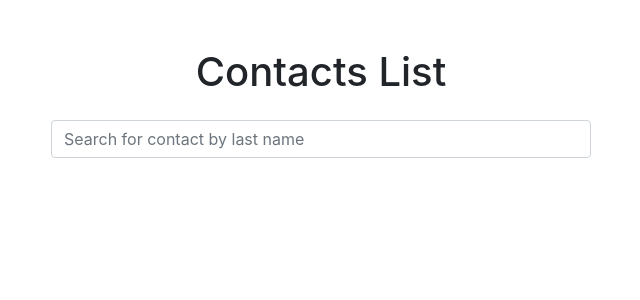
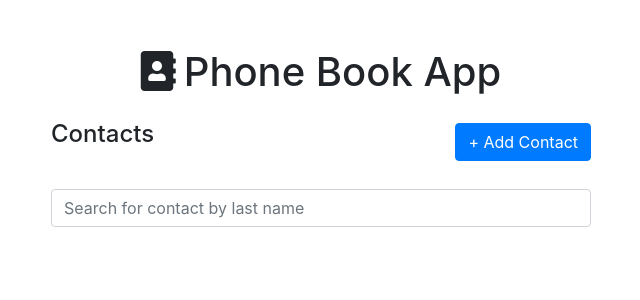
Before and after one commit to ericjbs/phonebook, a Vue app in the folder phonebook-front/: page / in a window 1280 px wide. Shown: the top 300 px of the page, without its empty margins (319-959 px from the left). Built offline with nearby package versions, Linux system fonts and the light colour scheme; the HTML template or start-up script is replaced by a standard one.

Commit message:
Add some improvments

```diff
--- a/phonebook-front/src/components/ContactList.vue
+++ b/phonebook-front/src/components/ContactList.vue
@@ -1,9 +1,17 @@
 <template>
   <div class="container mt-5">
-    <h1 class="text-center mb-4">Contacts List</h1>
+    <h1 class="text-center mb-4">
+      <i class="fas fa-address-book mr-2"></i>Phone Book App
+    </h1>
     <div class="row">
       <div class="col-sm-6 col-md-6 col-lg-6 offset-md-3">
-        <form class="form-inline mb-4" @submit.prevent="searchContacts">
+        <div class="d-flex justify-content-between align-items-center">
+          <h4 class="text-left mb-3">Contacts</h4>
+          <button class="btn btn-primary" @click="adicionarContato">
+            + Add Contact
+          </button>
+        </div>
+        <form class="form-inline mb-4 mt-4" @submit.prevent="searchContacts">
           <input
             v-model="searchTerm"
             type="text"
@@ -96,4 +104,8 @@
 @import url("https://maxcdn.bootstrapcdn.com/bootstrap/4.5.2/css/bootstrap.min.css");
 /* Font Awesome Styles */
 @import url("https://cdnjs.cloudflare.com/ajax/libs/font-awesome/5.15.3/css/all.min.css");
+/* Gray Light Background*/
+body {
+  background-color: #d8d8d8;
+}
 </style>
```
